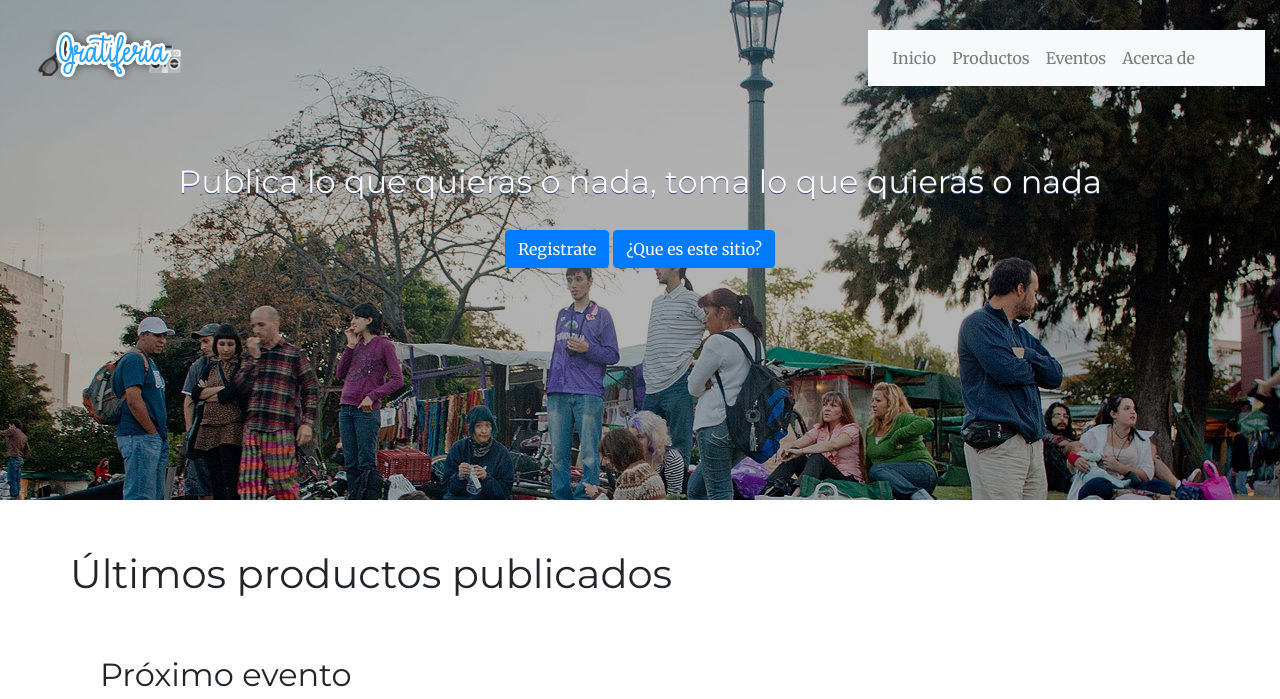
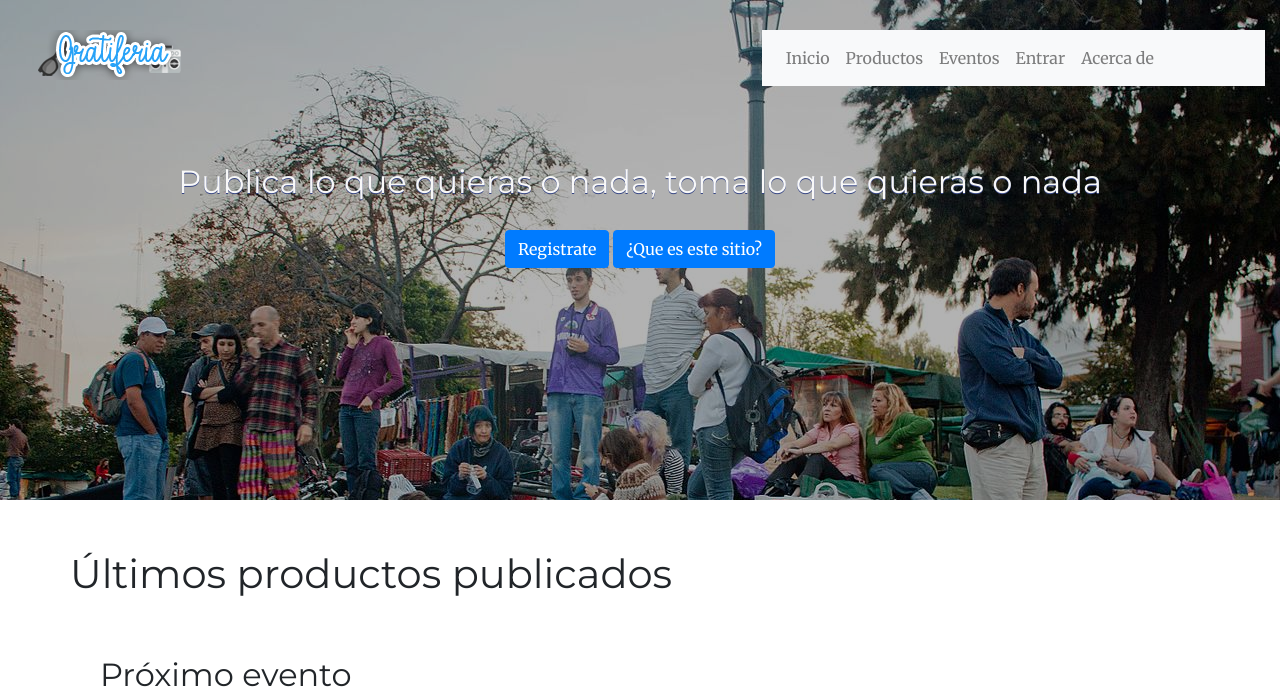
Before and after one commit to fernandosg/gratiferia, a Django app: template apps/home/templates/home/index.html in a window 1280 px wide. Shown: the top 699 px of the page. Run offline with Django 3.2, Linux system fonts and the light colour scheme; the template is opened without the code that fills it, so the values that code supplies are empty; some libraries are stand-ins or nearby versions.

Commit message:
Adding urls for profile, login and logout

```diff
--- a/apps/home/urls.py
+++ b/apps/home/urls.py
@@ -1,5 +1,6 @@
 from django.urls import path
 from .views import *
+from apps.users.views import ProfileView
 
 urlpatterns = [
     path("", HomeView.as_view(), name="home"),
@@ -7,4 +8,5 @@ urlpatterns = [
     path("login/", LoginView.as_view(), name="login"),
     path("logout/", LogoutView.as_view(), name="logout"),
     path("signup/", SignupView.as_view(), name="signup"),
+    path("profile/", ProfileView.as_view(), name="my_profile"),
 ]
--- a/templates/base.html
+++ b/templates/base.html
@@ -72,8 +72,8 @@
         <div class="row">
           <div class="col-12">
             <section class="row">
-              <div class="col-md-8"><img src="{{STATIC_URL}}/static/img/logo.png"/></div>
-              <div class="col-md-4">
+              <div class="col-md-7"><img src="{{STATIC_URL}}/static/img/logo.png"/></div>
+              <div class="col-md-5">
                 <nav class="navbar navbar-expand-lg navbar-light bg-light">
                   <button class="navbar-toggler" type="button" data-toggle="collapse" data-target="#navbarSupportedContent" aria-controls="navbarSupportedContent" aria-expanded="false" aria-label="Toggle navigation">
                     <span class="navbar-toggler-icon"></span>
@@ -89,6 +89,18 @@
                       <li class="nav-item">
                         <a class="nav-link" href="{% url 'events_list' %}">Eventos</a>
                       </li>
+                      {%if request.user.is_authenticated%}
+                      <li class="nav-item">
+                        <a class="nav-link" href="{% url 'my_profile' %}">Perfil</a>
+                      </li>
+                      <li class="nav-item">
+                        <a class="nav-link" href="{% url 'logout' %}">Salir</a>
+                      </li>
+                      {% else %}
+                      <li class="nav-item">
+                        <a class="nav-link" href="{% url 'login' %}">Entrar</a>
+                      </li>
+                      {% endif %}
                       <li class="nav-item">
                         <a class="nav-link" href="{% url 'about_us' %}">Acerca de</a>
                       </li>
```
Also changed, not shown: apps/users/views.py (+6 -2 lines).
